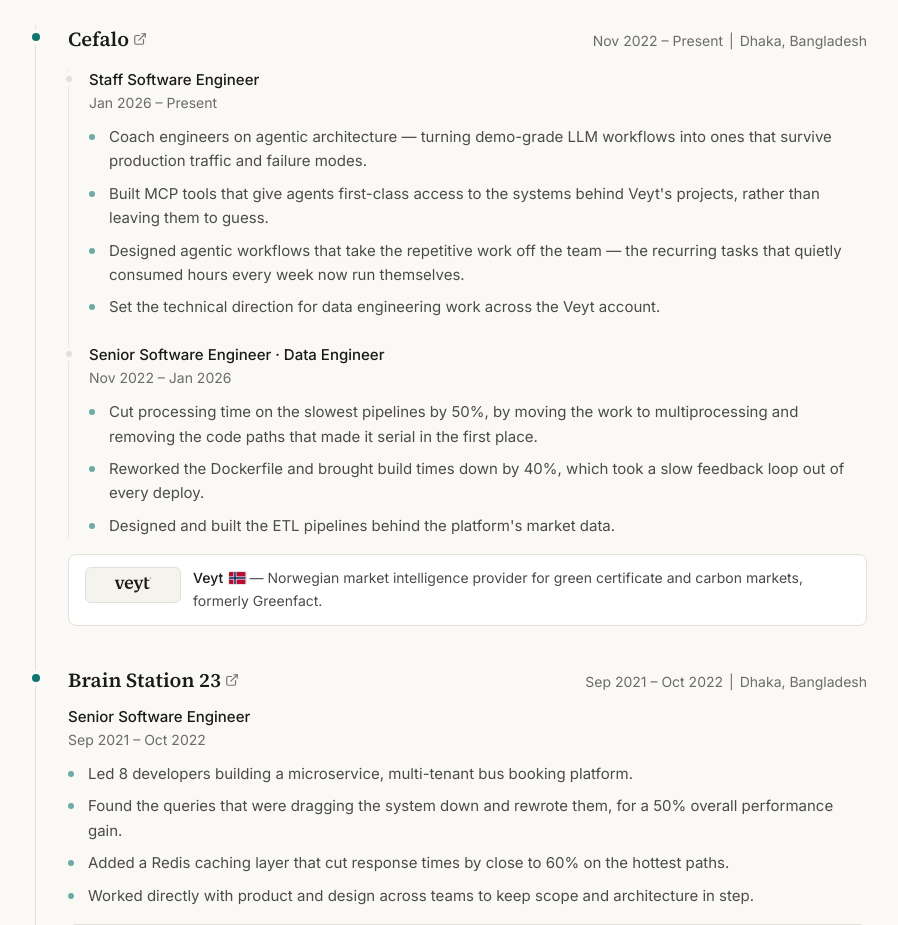
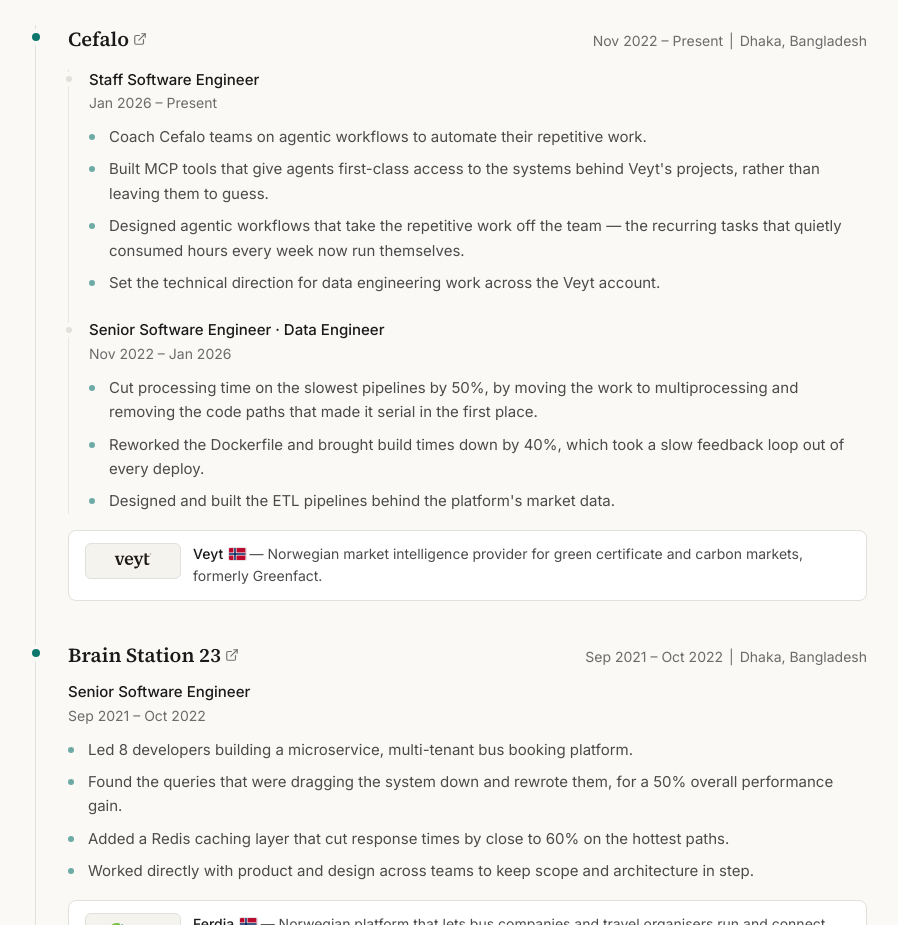
Before and after one commit to mjoyshuvo/profile, a Next.js app: page / in a window 1280 px wide. Shown: the part 960-1885 px from the top of the page, without its empty margins (189-1087 px from the left). Built offline with nearby package versions, Linux system fonts and the light colour scheme.

Commit message:
Say the coaching bullet plainly

```diff
--- a/content/experience.ts
+++ b/content/experience.ts
@@ -48,7 +48,7 @@
         end: "Present",
         startDate: "2026-01-01",
         bullets: [
-          "Coach engineers on agentic architecture — turning demo-grade LLM workflows into ones that survive production traffic and failure modes.",
+          "Coach Cefalo teams on agentic workflows to automate their repetitive work.",
           "Built MCP tools that give agents first-class access to the systems behind Veyt's projects, rather than leaving them to guess.",
           "Designed agentic workflows that take the repetitive work off the team — the recurring tasks that quietly consumed hours every week now run themselves.",
           "Set the technical direction for data engineering work across the Veyt account.",
```
